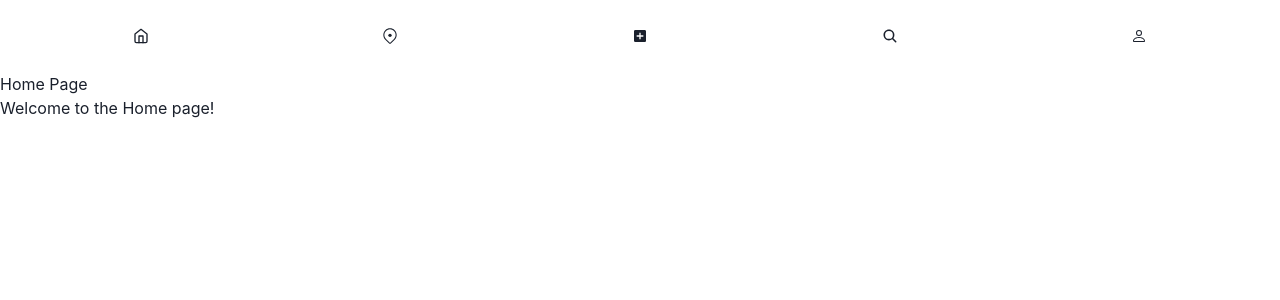
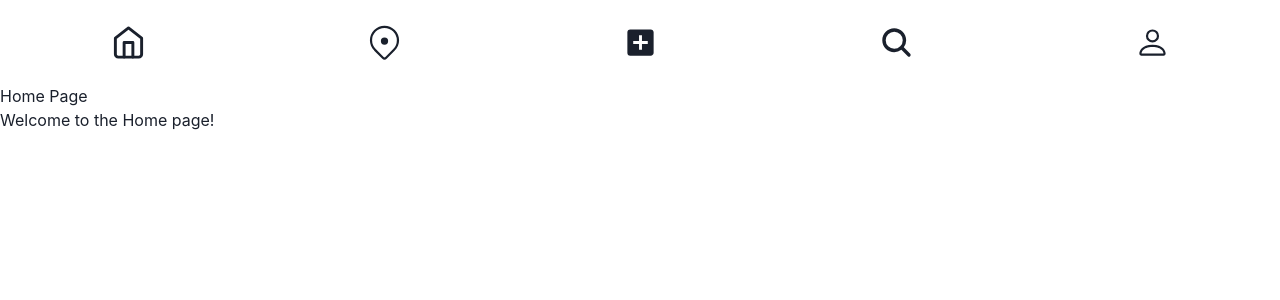
Before and after one commit to adatechschool/loop-app, a React (Create React App) app in the folder frontend/: page /home in a window 1280 px wide. Shown: the top 300 px of the page. Built offline with nearby package versions, Linux system fonts and the light colour scheme.

Commit message:
fix sizes

```diff
--- a/frontend/src/components/NavBar.tsx
+++ b/frontend/src/components/NavBar.tsx
@@ -24,8 +24,8 @@ const Navbar: React.FC = () => {
     <Box
     as="nav"
     width="100%"
-      p={4}
-      bg={theme.colors.primary} // Use the primary color from the theme
+    p="22px 0" // 10px on top and bottom, 0px on the sides
+    bg={{ base: 'white', md: theme.colors.primary }}// Use the primary color from the theme
     color="white"
     position={position}
     {...{ [bottomOrTop!]: 0 }}
@@ -37,6 +37,7 @@ const Navbar: React.FC = () => {
             icon={<FiHome />}
             aria-label="Home"
             variant="ghost"
+             fontSize="35px"
             color={selectedIcon === 'home' ? theme.colors.selected : theme.colors.icon}
             _hover={{ bg: theme.colors.hover }}
             onClick={() => handleIconClick('home')}
@@ -47,6 +48,7 @@ const Navbar: React.FC = () => {
             icon={<GoLocation />}
             aria-label="Location"
             variant="ghost"
+            fontSize="35px"
             color={selectedIcon === 'location' ? theme.colors.selected : theme.colors.icon}
             _hover={{ bg: theme.colors.hover }}
             onClick={() => handleIconClick('location')}
@@ -57,6 +59,7 @@ const Navbar: React.FC = () => {
             icon={<MdAddBox />}
             aria-label="Add"
             variant="ghost"
+            fontSize="35px"
             color={selectedIcon === 'add' ? theme.colors.selected : theme.colors.icon}
             _hover={{ bg: theme.colors.hover }}
             onClick={() => handleIconClick('add')}
@@ -67,6 +70,7 @@ const Navbar: React.FC = () => {
             icon={<IoSearch />}
             aria-label="Search"
             variant="ghost"
+            fontSize="35px"
             color={selectedIcon === 'search' ? theme.colors.selected : theme.colors.icon}
             _hover={{ bg: theme.colors.hover }}
             onClick={() => handleIconClick('search')}
@@ -77,6 +81,7 @@ const Navbar: React.FC = () => {
             icon={<BsPerson />}
             aria-label="Profile"
             variant="ghost"
+            fontSize="35px"
             color={selectedIcon === 'profile' ? theme.colors.selected : theme.colors.icon}
             _hover={{ bg: theme.colors.hover }}
             onClick={() => handleIconClick('profile')}
```
Lines whose indentation alone changed are shown as unchanged.
